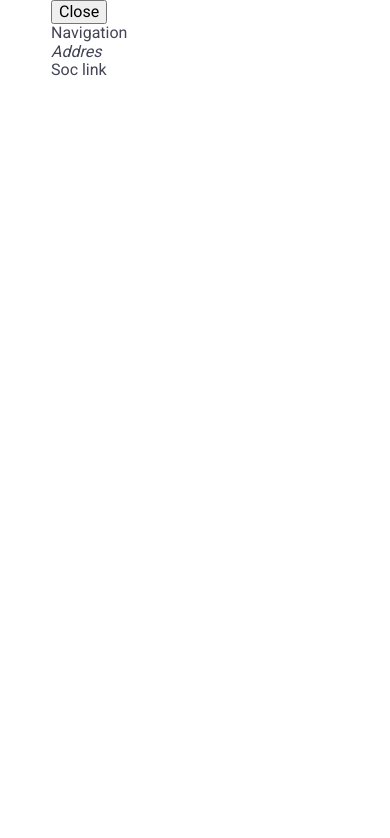
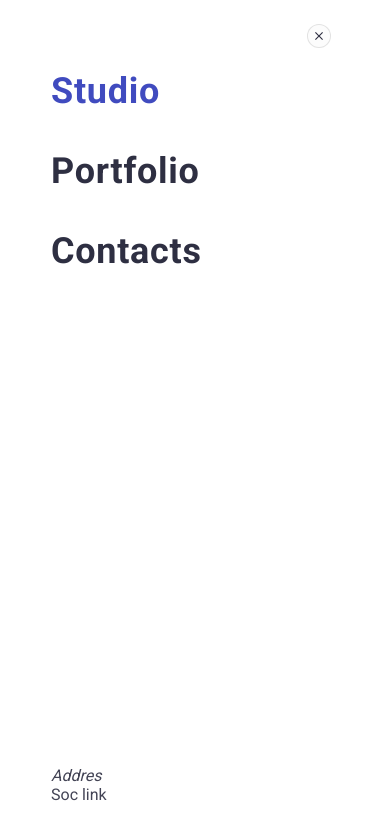
Before and after one commit to Gurin5193/goit-markup-hw-06, a plain HTML site: page index.html in a window 390 px wide. Drawn offline with nearby package versions, Linux system fonts and the light colour scheme.

Commit message:
add changes header and mobile windows

```diff
--- a/css/styles.css
+++ b/css/styles.css
@@ -247,6 +247,78 @@ button {
   pointer-events: auto;
 }
 
+.mobile-menu-container {
+  position: relative;
+  padding-top: 72px;
+  padding-bottom: 40px;
+  display: flex;
+  flex-direction: column;
+  height: 100%;
+}
+
+.mobile-menu-btn {
+  position: absolute;
+  top: 24px;
+  right: 24px;
+  padding: 0;
+  justify-content: center;
+  align-items: center;
+  display: flex;
+  border-radius: 50%;
+  background-color: #fcfcfc;
+  width: 24px;
+  height: 24px;
+  border: 1px solid rgba(0, 0, 0, 0.1);
+  cursor: pointer;
+  transition: background-color 250ms cubic-bezier(0.4, 0, 0.2, 1),
+    border 250ms cubic-bezier(0.4, 0, 0.2, 1);
+}
+
+.mobile-icon-close {
+  fill: #2e2f42;
+  transition: fill 250ms cubic-bezier(0.4, 0, 0.2, 1);
+}
+
+.mobile-menu-btn:hover,
+.mobile-menu-btn:focus {
+  border: none;
+  background-color: #404bbf;
+}
+
+.mobile-menu-btn:hover .mobile-icon-close,
+.mobile-menu-btn:focus .mobile-icon-close {
+  fill: #ffffff;
+}
+
+.mobile-nav {
+  margin-bottom: auto;
+}
+
+.mobile-list {
+  display: flex;
+  flex-direction: column;
+  gap: 40px;
+}
+
+.mobile-link {
+  display: block;
+  font-weight: 700;
+  font-size: 36px;
+  line-height: 1.11;
+  letter-spacing: 0.02em;
+  color: #2e2f42;
+  transition: color 250ms cubic-bezier(0.4, 0, 0.2, 1);
+}
+
+.mobile-link-studio {
+  color: #404bbf;
+}
+
+.mobile-link:hover,
+.mobile-link:focus {
+  color: #404bbf;
+}
+
 @media screen and (min-width: 768px) {
   .mobile-menu {
     display: none;
--- a/index.html
+++ b/index.html
@@ -33,10 +33,10 @@
               <a class="link-nav underline" href="./index.html">Studio</a>
             </li>
             <li class="item-nav">
-              <a class="link-nav" href="">Portfolio</a>
+              <a class="link-nav" href="#">Portfolio</a>
             </li>
             <li class="item-nav">
-              <a class="link-nav" href="">Contacts</a>
+              <a class="link-nav" href="#">Contacts</a>
             </li>
           </ul>
         </nav>
@@ -65,8 +65,26 @@
 
       <div class="mobile-menu is-open">
         <div class="container mobile-menu-container">
-          <button class="mobile-menu-btn">Close</button>
-          <nav>Navigation</nav>
+          <button class="mobile-menu-btn" type="button">
+            <svg class="mobile-icon-close" width="8" height="8">
+              <use href="./images/icons.svg#icon-close"></use>
+            </svg>
+          </button>
+          <nav class="mobile-nav">
+            <ul class="mobile-list">
+              <li class="mobile-item">
+                <a class="mobile-link mobile-link-studio" href="./index.html"
+                  >Studio</a
+                >
+              </li>
+              <li class="mobile-item">
+                <a class="mobile-link" href="#">Portfolio</a>
+              </li>
+              <li class="mobile-item">
+                <a class="mobile-link" href="#">Contacts</a>
+              </li>
+            </ul>
+          </nav>
           <address>Addres</address>
           <div>Soc link</div>
         </div>
```
